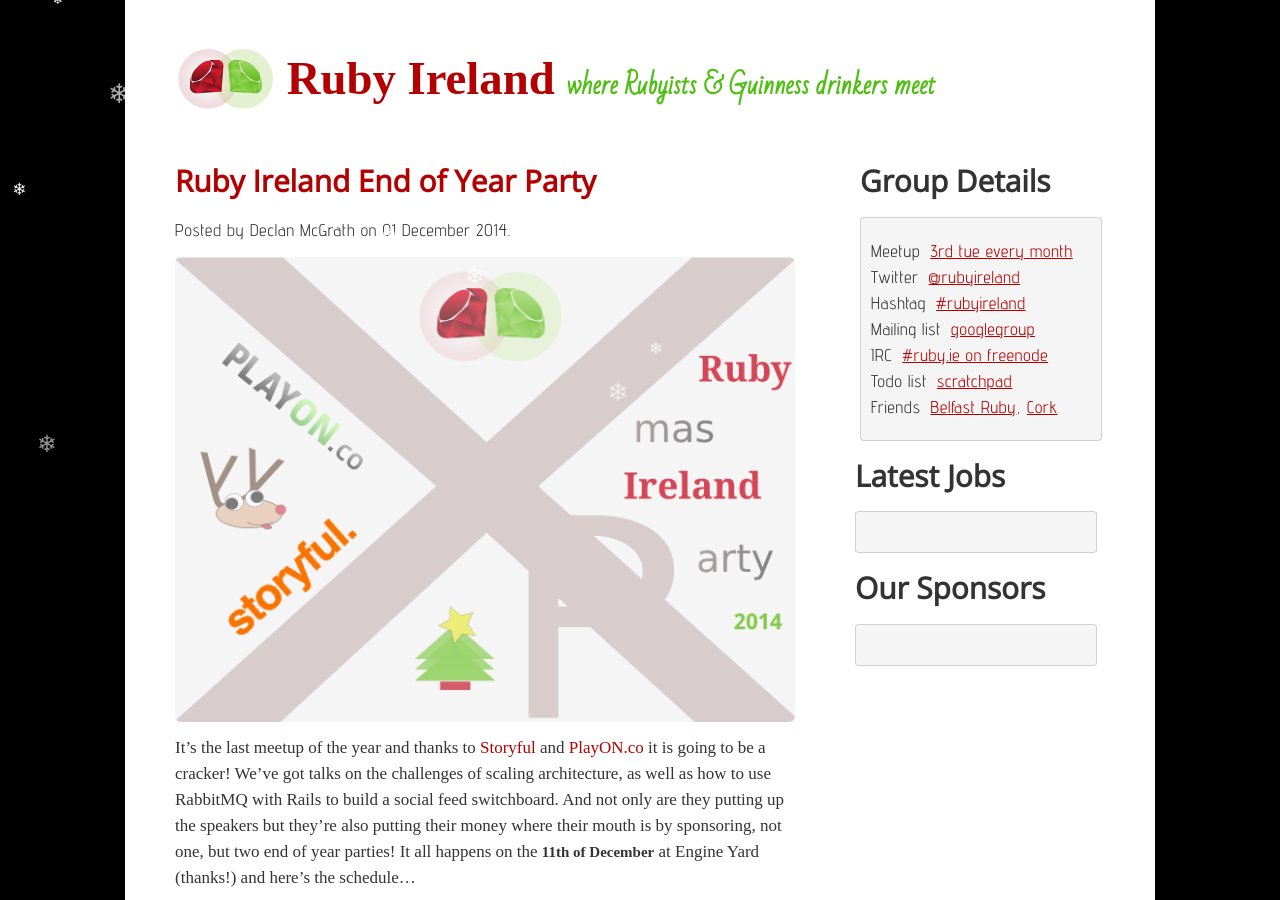
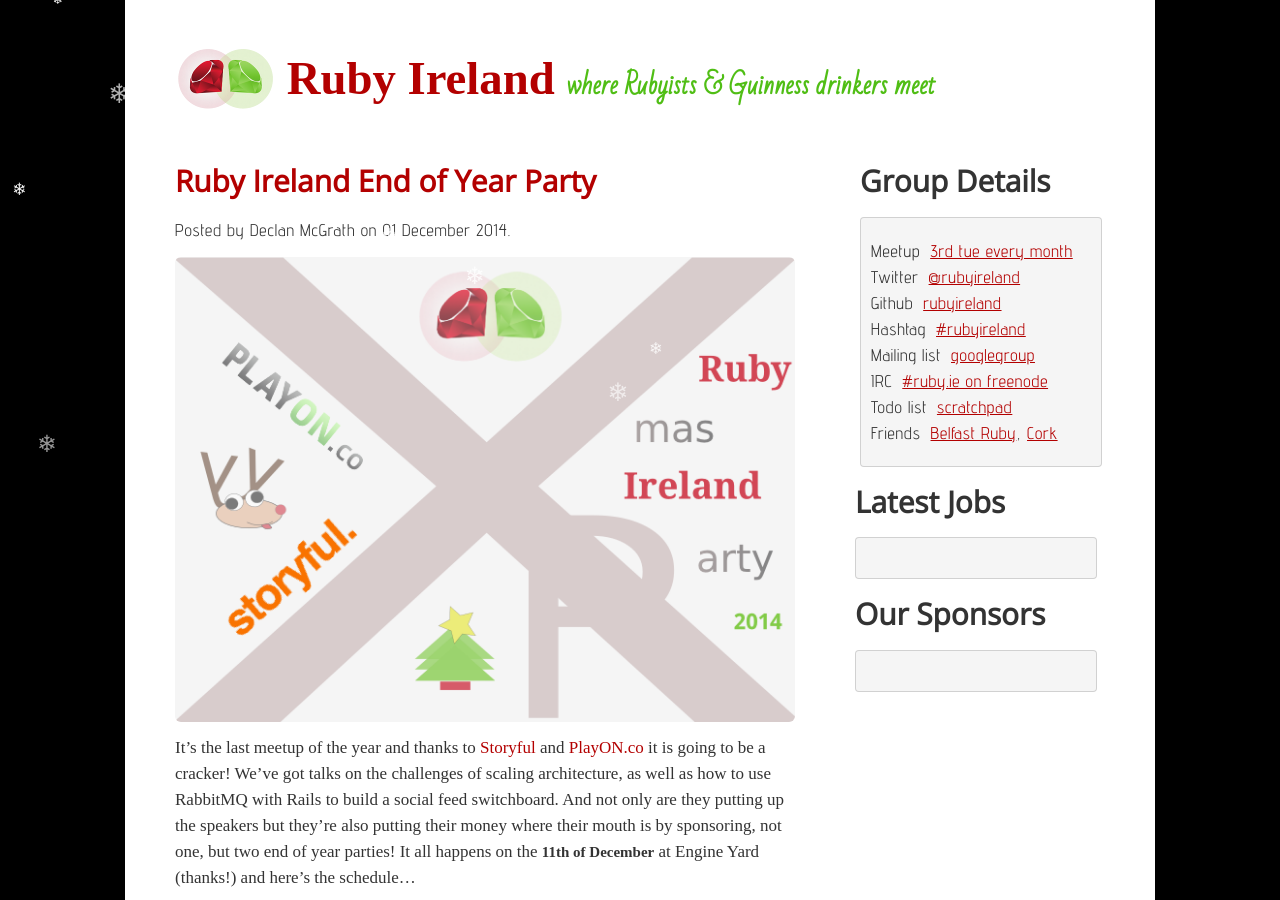
Before and after one commit to rubyireland/rubyireland.github.com, a Jekyll site: the page built from index.html, in a window 1280 px wide and 900 px high. Built offline with Jekyll 4.4.1, drawn with Linux system fonts in a browser that asks for light colours; some web fonts are replaced.

Commit message:
Added link to ruby ireland github account.

```diff
--- a/_includes/sidebar.html
+++ b/_includes/sidebar.html
@@ -5,6 +5,7 @@
   <dl>
   <dt>Meetup</dt><dd><a href="http://www.meetup.com/rubyireland/" target="_parent">3rd tue every month</a></dd>
   <dt>Twitter</dt><dd><a href="http://twitter.com/rubyireland" target="_parent">@rubyireland</a></dd>
+  <dt>Github</dt><dd><a href="https://github.com/rubyireland" target="_parent">rubyireland</a></dd>
   <dt>Hashtag</dt><dd><a href="https://twitter.com/search?q=%23rubyireland" target="_parent">#rubyireland</a></dd>
   <dt>Mailing list</dt><dd> <a href="http://groups.google.com/group/ruby_ireland" target="_parent">googlegroup</a></dd>
   <dt>IRC</dt><dd><a href="http://webchat.freenode.net/">#ruby.ie on freenode</a></dd>
```
